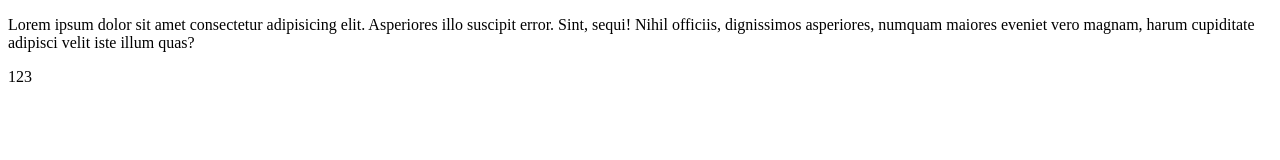
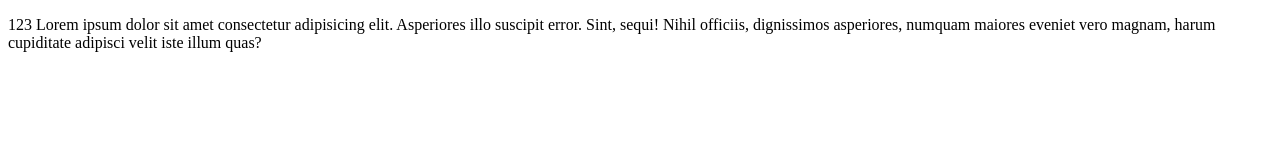
Before and after one commit to nghiahd147/Test-Github, a plain HTML site: page index.html in a window 1280 px wide. Drawn offline with Linux system fonts and the light colour scheme.

Commit message:
Noi dung

```diff
--- a/index.html
+++ b/index.html
@@ -7,10 +7,8 @@
 </head>
 <body>
     <p>
-        Lorem ipsum dolor sit amet consectetur adipisicing elit. Asperiores illo suscipit error. Sint, sequi! Nihil officiis, dignissimos asperiores, numquam maiores eveniet vero magnam, harum cupiditate adipisci velit iste illum quas?
+       123 Lorem ipsum dolor sit amet consectetur adipisicing elit. Asperiores illo suscipit error. Sint, sequi! Nihil officiis, dignissimos asperiores, numquam maiores eveniet vero magnam, harum cupiditate adipisci velit iste illum quas?
     </p>
-    <p>
-        123
-    </p>
+
 </body>
 </html>
```
